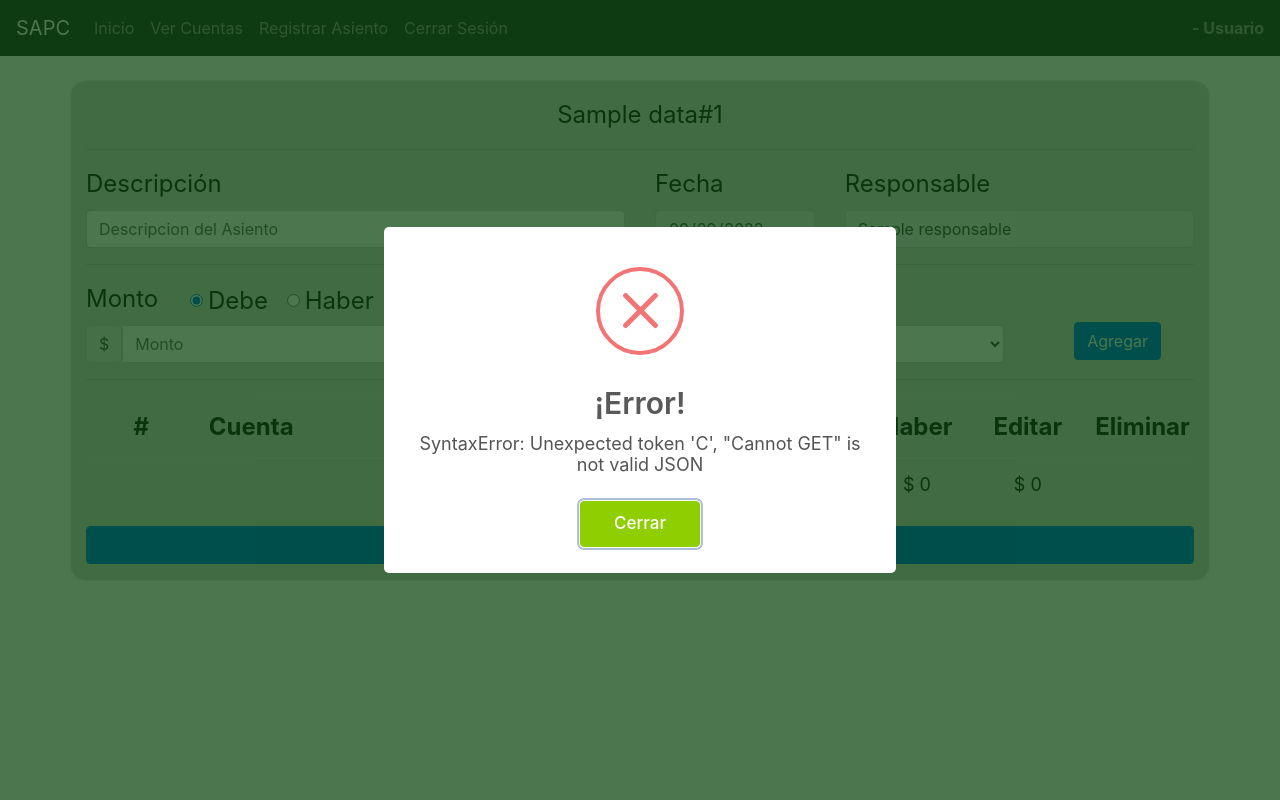
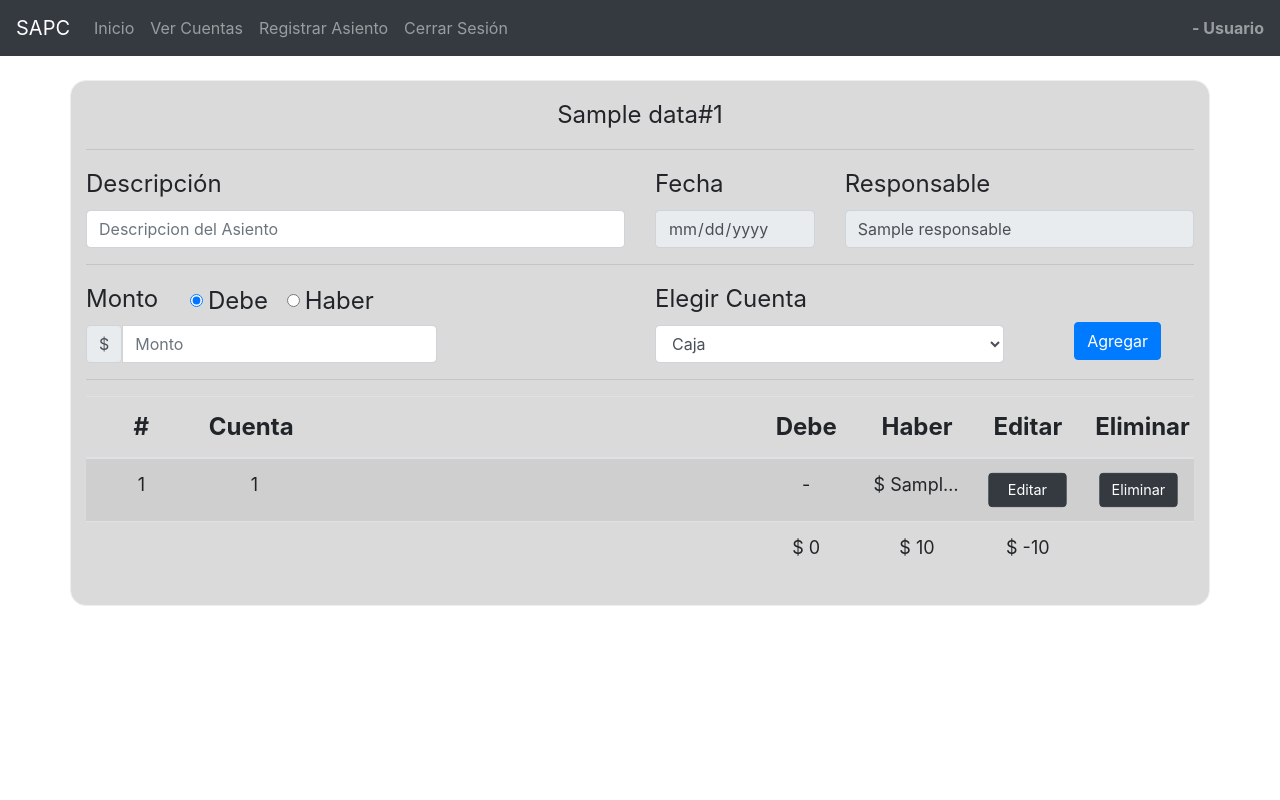
Before and after one commit to ggasp-ar/SAPC-SAII, a Python web app: template app/templates/asientos/registrar_asiento.html in a window 1280 px wide. Run offline with Jinja, Linux system fonts and the light colour scheme; the template is opened without the code that fills it: most values are stand-ins (such as "Sample title", 1, 10 or a date in 2020); lists and menus that the app fills with data are empty.

Commit message:
recibir cambios de la rama main

```diff
--- a/app/templates/asientos/registrar_asiento.html
+++ b/app/templates/asientos/registrar_asiento.html
@@ -20,7 +20,10 @@
   </div>
   <div class="col-sm-4">
     <label for="cuenta">Elegir Cuenta</label>
-    <select name="cuenta" class="form-control" id="cuenta"></select>
+    <select name="cuenta" class="form-control" id="cuenta">
+      <option value="caja" cid="5005">Caja</option>
+      <option value="proveedores" cid="6001">Proveedores</option>
+    </select>
   </div>
   <div class="col-sm-2" >
     <button type="button" class="btn btn-primary" style="position: relative;top: 50%;left: 25%;" id="addAsiento" name="addAsiento" >Agregar</button>
@@ -42,17 +45,35 @@
   </thead>
   <tbody id="main-table">
     {% set contador = namespace(totalDebe=0,totalHaber=0 ) %}
+    {% for l in data.asientos %}
+    {% set prefix2 = "&emsp;"*2 %}
+    <tr>
+        <td cuenta-id="{{ loop.index + 5000 }}">{{ loop.index }}</td>
+        {% if l[2] == 0 %}
+            <td style="text-align:left">{{ l[0] }}</td>
+            <td>$ {{ l[1] }}</td>
+            <td> - </td>
+            {% set contador.totalDebe = contador.totalDebe +  l[1] %}
+        {% else %}
+            <td style="text-align:left; padding-left: 3em;">{{ l[0] }}</td>
+            <td> - </td>
+            <td>$ {{ l[1] }}</td>
+            {% set contador.totalHaber = contador.totalHaber +  l[1] %}
+        {% endif %}
+        <td><button id="{{ l.isbn }}" class="btn btn-block btn-dark btnEditarLibro st-btn">Editar</button></td>
+        <td><button id="{{ l.isbn }}" class="btn btn-block btn-dark btnEliminarLibro st-btn">Eliminar</button></td>
+    </tr>
+    {% endfor %}
   </tbody>
   <tfoot>
     <tr>
         <td colspan="2"></td>
-        <td id="totalDebe">$ {{ contador.totalDebe }}</td>
-        <td id="totalHaber">$ {{ contador.totalHaber }}</td>
-        <td id="totalDiferencia">$ {{ contador.totalDebe - contador.totalHaber }}</td>
+        <td>$ {{ contador.totalDebe }}</td>
+        <td>$ {{ contador.totalHaber }}</td>
+        <td>$ {{ contador.totalDebe - contador.totalHaber }}</td>
         <td colspan="1"></td>
     </tr>
   </tfoot>
-<div id="data" hidden>{{data | tojson}}</div>
 {% endblock %}
 
 {% block customJS %}
```
